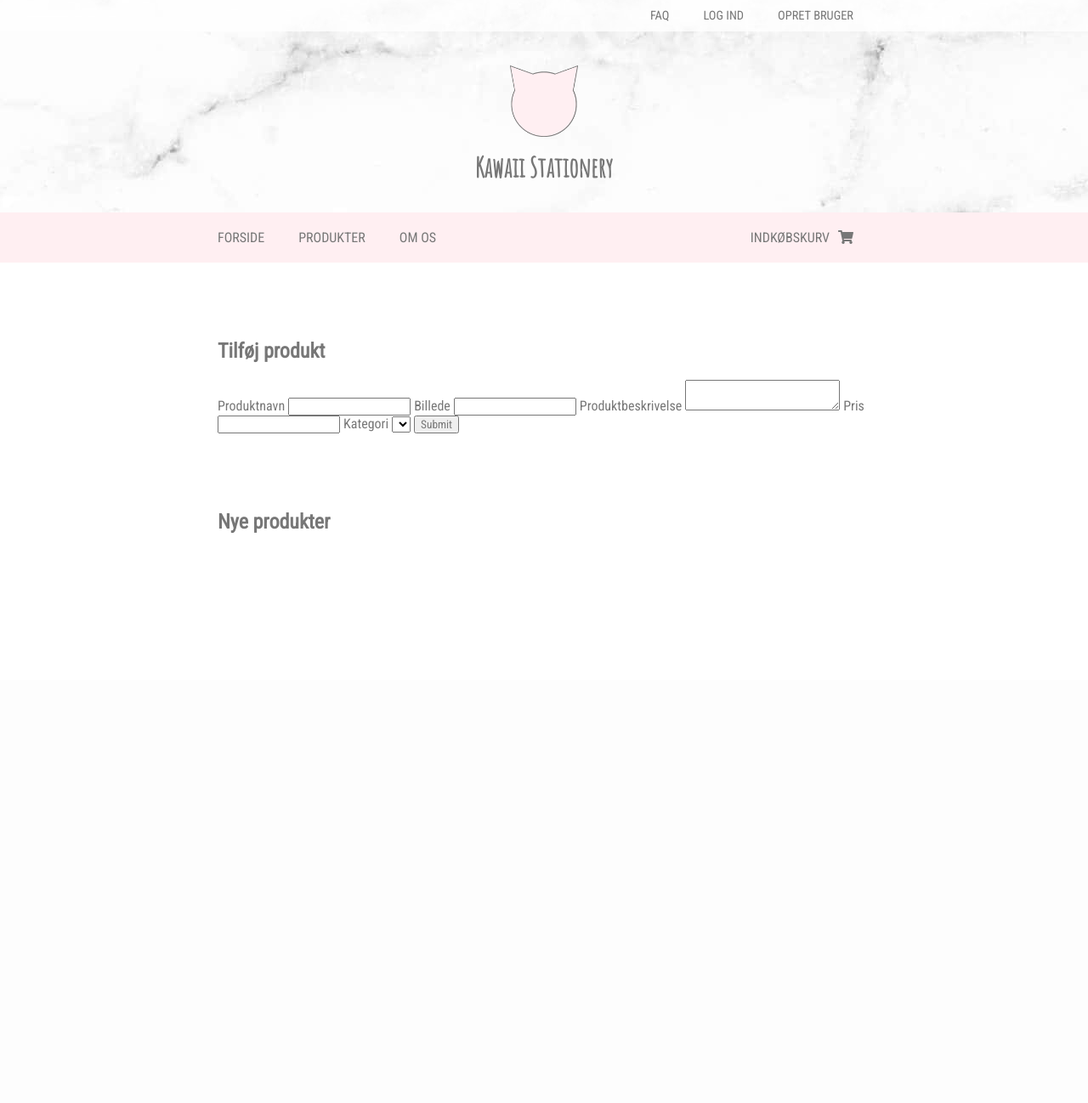
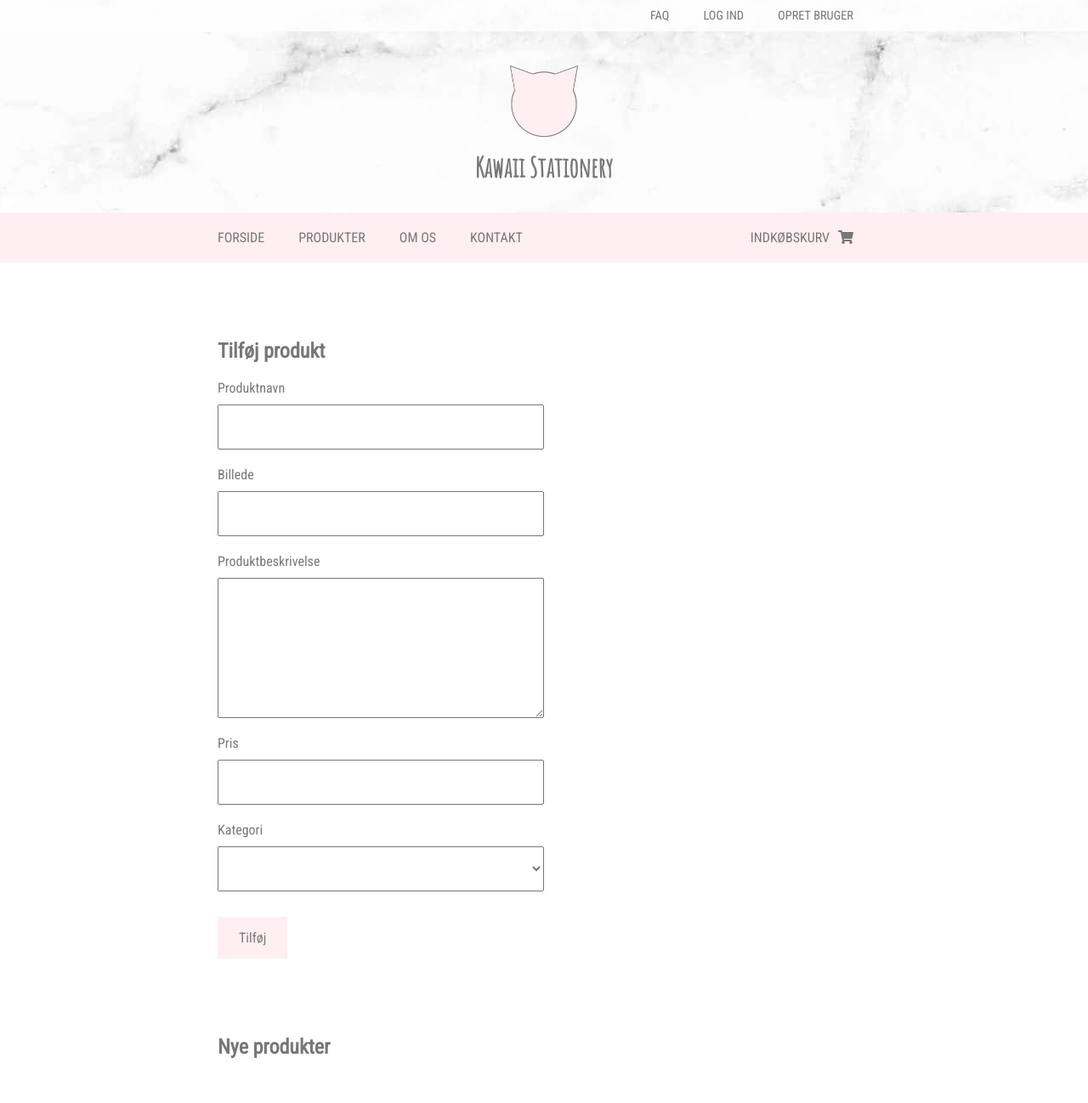
Before and after one commit to gjesing/V31Webshop, a PHP site: page /products.php in a window 1280 px wide. Shown: the whole page at 85% size. Before the commit the page ends 627 px from the top, so only its background shows below. Run offline with PHP 8.4, Linux system fonts and the light colour scheme; data that the repository does not hold is empty.

Commit message:
The form to add products in products.php is now styled

```diff
--- a/assets/connect.php
+++ b/assets/connect.php
@@ -5,7 +5,7 @@
     $pass = "";
 
     try {
-        $dbh = new PDO("mysql:host=$host;dbname=$dbname", $user, $pass);
+        $dbh = new PDO("mysql:host=$host;dbname=$dbname; charset=utf8", $user, $pass);
         $dbh->setAttribute(PDO::ATTR_ERRMODE, PDO::ERRMODE_EXCEPTION);
     } catch (PDOException $ex) {
         echo "Fejl: " . $ex;
--- a/assets/getNewProducts.php
+++ b/assets/getNewProducts.php
@@ -1,5 +1,5 @@
 <?php
-require_once "connect.php";
+require "connect.php";
 
 $statement = $dbh->prepare("SELECT products.productId, products.name, products.description, products.image, products.price, products.creationTime, authors.firstName, authors.lastName, productCategories.name AS categoryName FROM products JOIN authors ON products.authorId=authors.authorId JOIN productCategories ON products.categoryId=productCategories.categoryId ORDER BY products.creationTime DESC LIMIT 4");
 $statement->execute();
--- /dev/null
+++ b/assets/getProductCategories.php
@@ -0,0 +1,14 @@
+<?php
+require "connect.php";
+
+$statement = $dbh->prepare("SELECT categoryId, name FROM ProductCategories");
+$statement->execute();
+
+while ($row = $statement->fetch(PDO::FETCH_ASSOC)) {
+    ?>
+    <option value="<?php echo $row['categoryId']; ?>"><?php echo $row['name']; ?></option>
+<?php
+}
+
+$dbh = null;
+?>
--- a/assets/getProducts.php
+++ b/assets/getProducts.php
@@ -1,5 +1,5 @@
 <?php
-require_once "connect.php";
+require "connect.php";
 
 $statement = $dbh->prepare("SELECT products.productId, products.name, products.description, products.image, products.price, products.creationTime, authors.firstName, authors.lastName, productCategories.name AS categoryName FROM products JOIN authors ON products.authorId=authors.authorId JOIN productCategories ON products.categoryId=productCategories.categoryId ORDER BY products.creationTime");
 $statement->execute();
--- a/css/style.css
+++ b/css/style.css
@@ -1,6 +1,24 @@
-p, h1, h2, h3, h4, h5, h6, a, button, input, label {
+p, h1, h2, h3, h4, h5, h6, a, button, input, label, textarea, select {
   font-family: 'Roboto Condensed', sans-serif;
   color: #777777;
+}
+
+button, input[type="submit"] {
+  background: #ffeff2;
+  border: none;
+  padding: 15px 25px;
+  font-size: 1.5em;
+  -webkit-transition: background-color .5s;
+  transition: background-color .5s;
+}
+
+button:hover, input[type="submit"]:hover {
+  background: #ffd6dd;
+  cursor: pointer;
+}
+
+button:focus, input[type="submit"]:focus {
+  outline: none;
 }
 
 body {
@@ -105,6 +123,26 @@ main section {
   margin: 70px auto;
 }
 
+main section form.addProduct label {
+  display: block;
+  margin: 10px 0;
+}
+
+main section form.addProduct input, main section form.addProduct textarea, main section form.addProduct select {
+  display: block;
+  padding: 15px 25px;
+  font-size: 1em;
+  width: 50%;
+  margin-bottom: 20px;
+  -webkit-box-sizing: border-box;
+          box-sizing: border-box;
+}
+
+main section form.addProduct input[type="submit"] {
+  width: auto;
+  margin-top: 30px;
+}
+
 main section:nth-child(2) {
   display: -ms-grid;
   display: grid;
@@ -157,23 +195,8 @@ main section:nth-child(2) article h3 {
 }
 
 main section:nth-child(2) article button {
-  background: #ffeff2;
   width: 100%;
-  border: none;
-  padding: 15px 25px;
-  font-size: 1.5em;
   position: absolute;
   bottom: 0;
-  -webkit-transition: background-color .5s;
-  transition: background-color .5s;
-}
-
-main section:nth-child(2) article button:hover {
-  background: #ffd6dd;
-  cursor: pointer;
-}
-
-main section:nth-child(2) article button:focus {
-  outline: none;
 }
 /*# sourceMappingURL=style.css.map */
--- a/css/style.scss
+++ b/css/style.scss
@@ -87,8 +101,25 @@ main {
     margin: 90px auto;
     section {
         margin: 70px auto;
+        form.addProduct {
+            label {
+                display: block;
+                margin: 10px 0;
             }
-    section:nth-child(2) {
+            input, textarea, select {
+                display: block;
+                padding: 15px 25px;
+                font-size: 1em;
+                width: 50%;
+                margin-bottom: 20px;
+                box-sizing: border-box;
+            }
+            input[type="submit"] {
+                width: auto;
+                margin-top: 30px;
+            }
+        }
+        &:nth-child(2) {
             display: grid;
             grid-template-columns: repeat(4, calc(25% - 50px));
             grid-column-gap: 50px;
--- a/index.php
+++ b/index.php
@@ -30,6 +30,7 @@
             <li><a href="index.php">Forside</a></li>
             <li><a href="products.php">Produkter</a></li>
             <li><a href="#">Om os</a></li>
+            <li><a href="#">Kontakt</a></li>
             <li><a href="#">Indkøbskurv<i class="fas fa-shopping-cart"></i></a></li>
         </ul>
     </nav>
--- a/products.php
+++ b/products.php
@@ -1,5 +1,6 @@
 <!DOCTYPE html>
 <html lang="en">
+
 <head>
     <meta charset="UTF-8">
     <meta name="viewport" content="width=device-width, initial-scale=1.0">
@@ -11,6 +12,7 @@
     <link rel="stylesheet" href="https://use.fontawesome.com/releases/v5.7.2/css/all.css" integrity="sha384-fnmOCqbTlWIlj8LyTjo7mOUStjsKC4pOpQbqyi7RrhN7udi9RwhKkMHpvLbHG9Sr" crossorigin="anonymous">
     <link rel="stylesheet" href="css/style.css">
 </head>
+
 <body>
     <header>
         <nav>
@@ -30,24 +32,27 @@
             <li><a href="index.php">Forside</a></li>
             <li><a href="products.php">Produkter</a></li>
             <li><a href="#">Om os</a></li>
+            <li><a href="#">Kontakt</a></li>
             <li><a href="#">Indkøbskurv<i class="fas fa-shopping-cart"></i></a></li>
         </ul>
     </nav>
     <main>
         <section>
             <h1>Tilføj produkt</h1>
-            <form method="post">
+            <form method="post" class="addProduct">
                 <label for="name">Produktnavn</label>
-                <input type="text" name="name">
+                <input type="text" name="name" required>
                 <label for="image">Billede</label>
                 <input type="text" name="image">
                 <label for="description">Produktbeskrivelse</label>
-                <textarea name="description"></textarea>
+                <textarea name="description" rows="7" required></textarea>
                 <label for="price">Pris</label>
-                <input type="number" name="price">
+                <input type="number" name="price" required>
                 <label for="categoryId">Kategori</label>
-                <select name="categoryId"></select>
-                <input type="submit">
+                <select name="categoryId" required>
+                    <?php require "assets/getProductCategories.php" ?>
+                </select>
+                <input type="submit" value="Tilføj">
             </form>
         </section>
         <section>
@@ -56,4 +61,5 @@
         </section>
     </main>
 </body>
+
 </html>
```
Also changed, not shown: other parts of css/style.scss (+15 -12 lines), 1 other file. Lines whose indentation alone changed are shown as unchanged.
